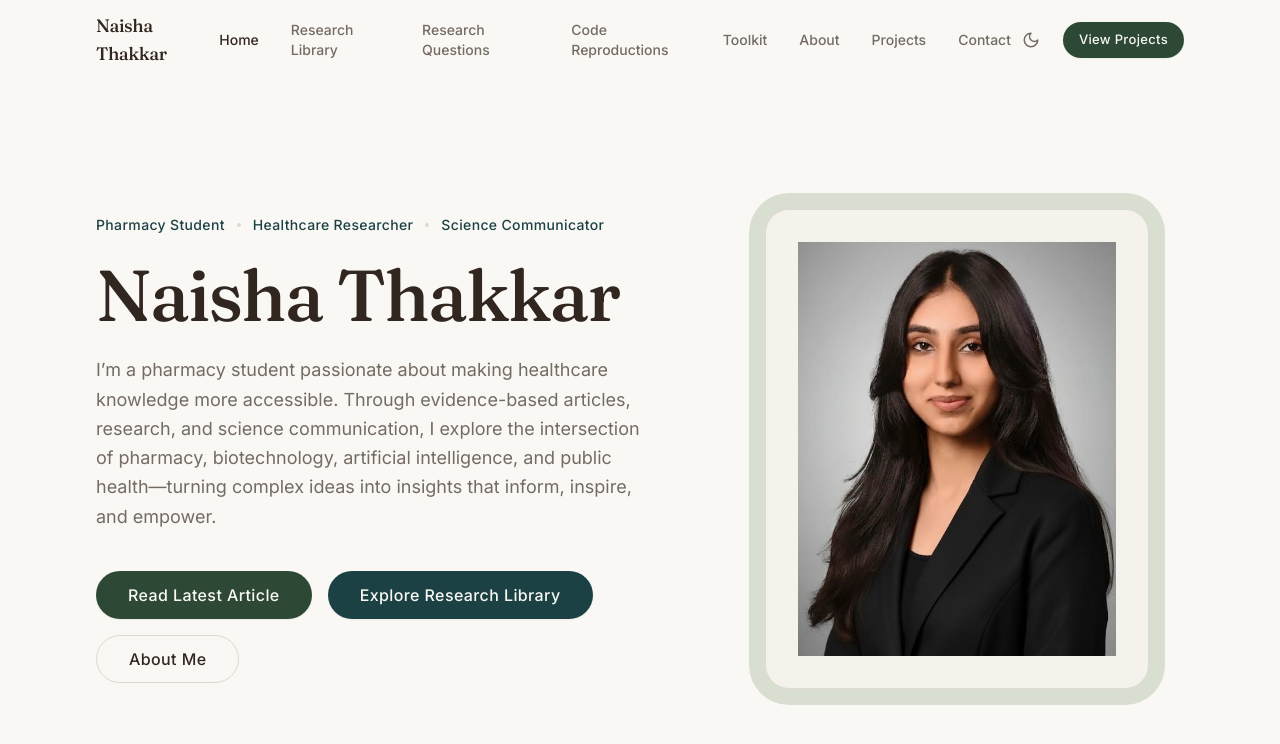
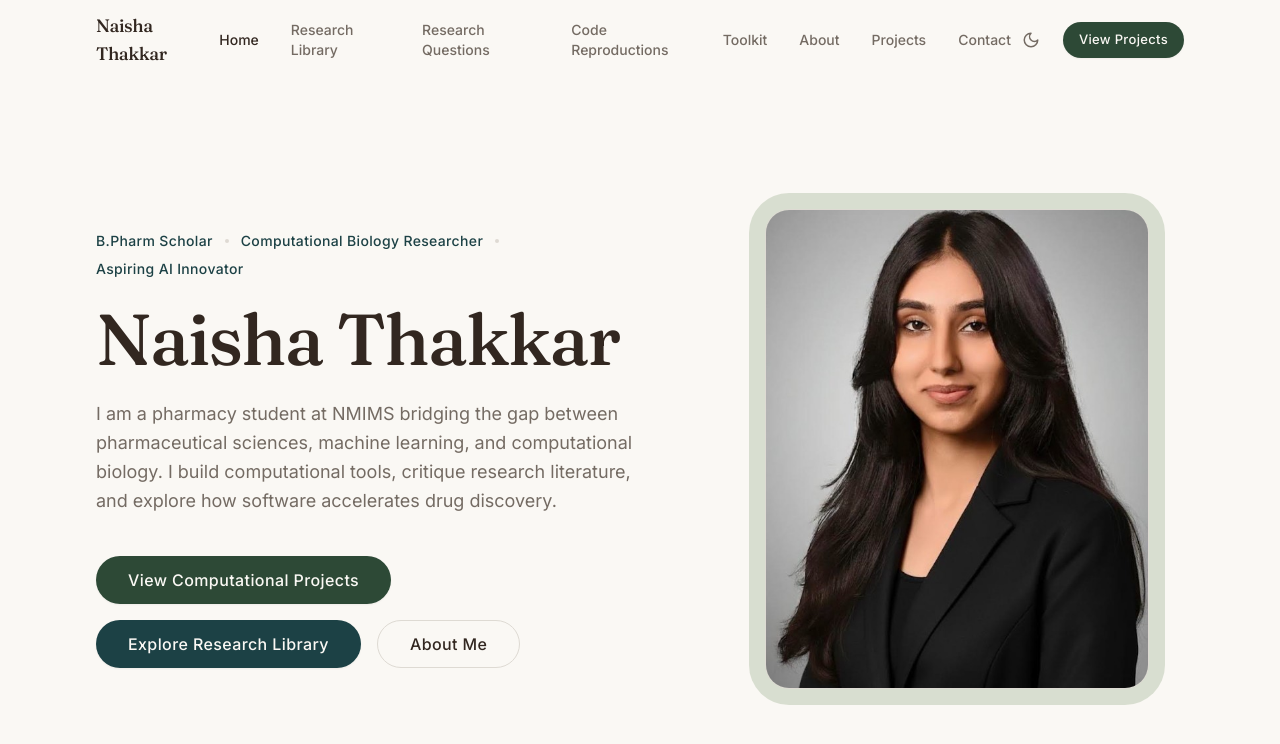
Before and after one commit to naishathakkar/naisha-branding-site, a Next.js app: page / in a window 1280 px wide. Shown: the top 744 px of the page. Built offline with nearby package versions, Linux system fonts and the light colour scheme.

Commit message:
Update page.tsx

```diff
--- a/app/page.tsx
+++ b/app/page.tsx
@@ -2,9 +2,9 @@ import { Button } from "@/components/ui/button";
 import { Container } from "@/components/layout/container";
 
 const titles = [
-  "Pharmacy Student",
-  "Healthcare Researcher",
-  "Science Communicator",
+  "B.Pharm Scholar",
+  "Computational Biology Researcher",
+  "Aspiring AI Innovator",
 ];
 
 export default function Home() {
@@ -35,18 +35,16 @@ export default function Home() {
                 </h1>
 
                 <p className="max-w-xl text-lg leading-relaxed text-muted-foreground">
-                  I’m a pharmacy student passionate about making healthcare
-                  knowledge more accessible. Through evidence-based articles,
-                  research, and science communication, I explore the
-                  intersection of pharmacy, biotechnology, artificial
-                  intelligence, and public health—turning complex ideas into
-                  insights that inform, inspire, and empower.
+                  I am a pharmacy student at NMIMS bridging the gap between
+                  pharmaceutical sciences, machine learning, and computational
+                  biology. I build computational tools, critique research
+                  literature, and explore how software accelerates drug discovery.
                 </p>
               </div>
 
               <div className="flex flex-col gap-3 sm:flex-row sm:flex-wrap sm:items-center sm:gap-4">
-                <Button href="/research" size="lg" className="w-full sm:w-auto">
-                  Read Latest Article
+                <Button href="/projects" size="lg" className="w-full sm:w-auto">
+                  View Computational Projects
                 </Button>
                 <Button
                   href="/research"
@@ -74,8 +72,12 @@ export default function Home() {
                   className="absolute -inset-4 -z-10 rounded-[2.5rem] bg-accent/40"
                   aria-hidden="true"
                 />
-                <div className="flex h-full w-full items-center justify-center rounded-3xl border border-border bg-card p-8 text-center">
-                <img src="/potrait.jpg" alt="Naisha Thakkar" className="h-full w-full object-cover object-center"/>
+                <div className="flex h-full w-full items-center justify-center overflow-hidden rounded-3xl border border-border bg-card">
+                  <img
+                    src="/potrait.jpg"
+                    alt="Naisha Thakkar"
+                    className="h-full w-full object-cover object-center"
+                  />
                 </div>
               </div>
             </div>
```
